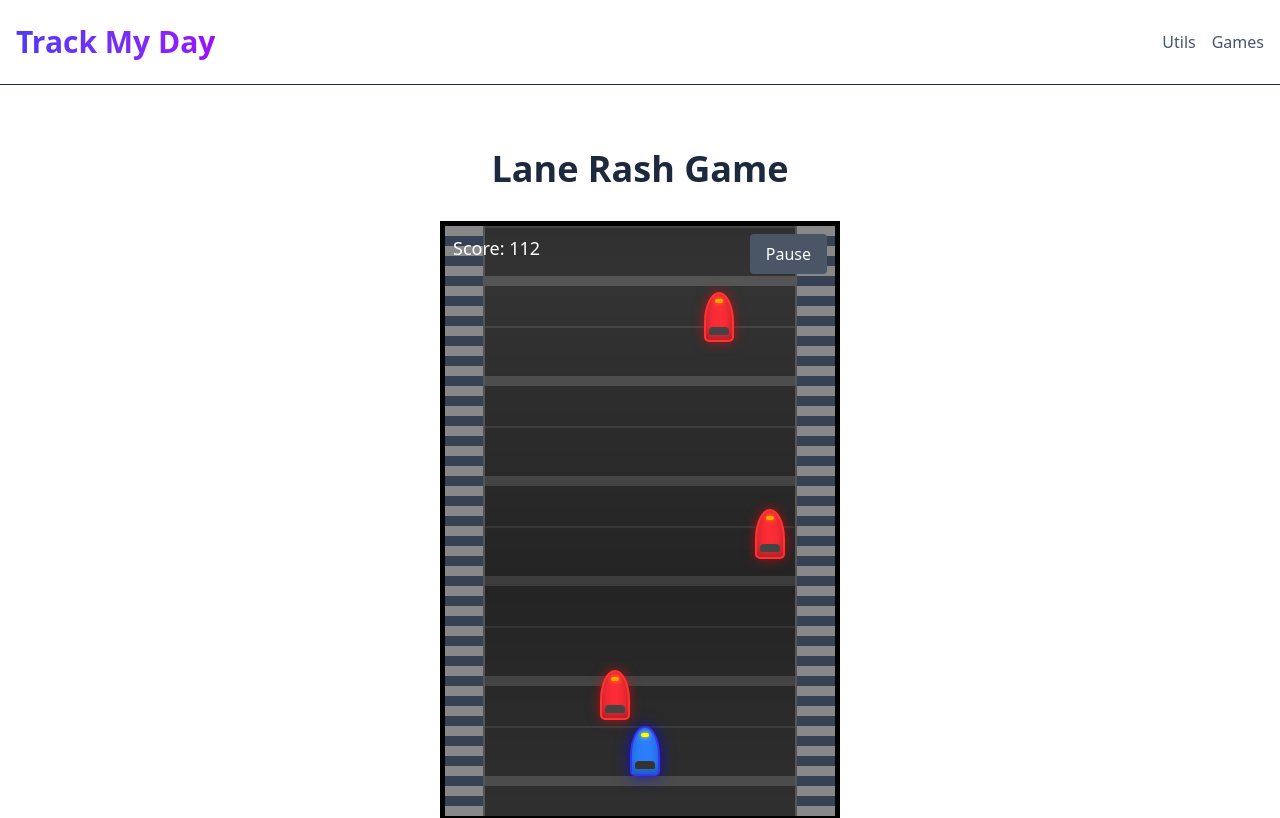
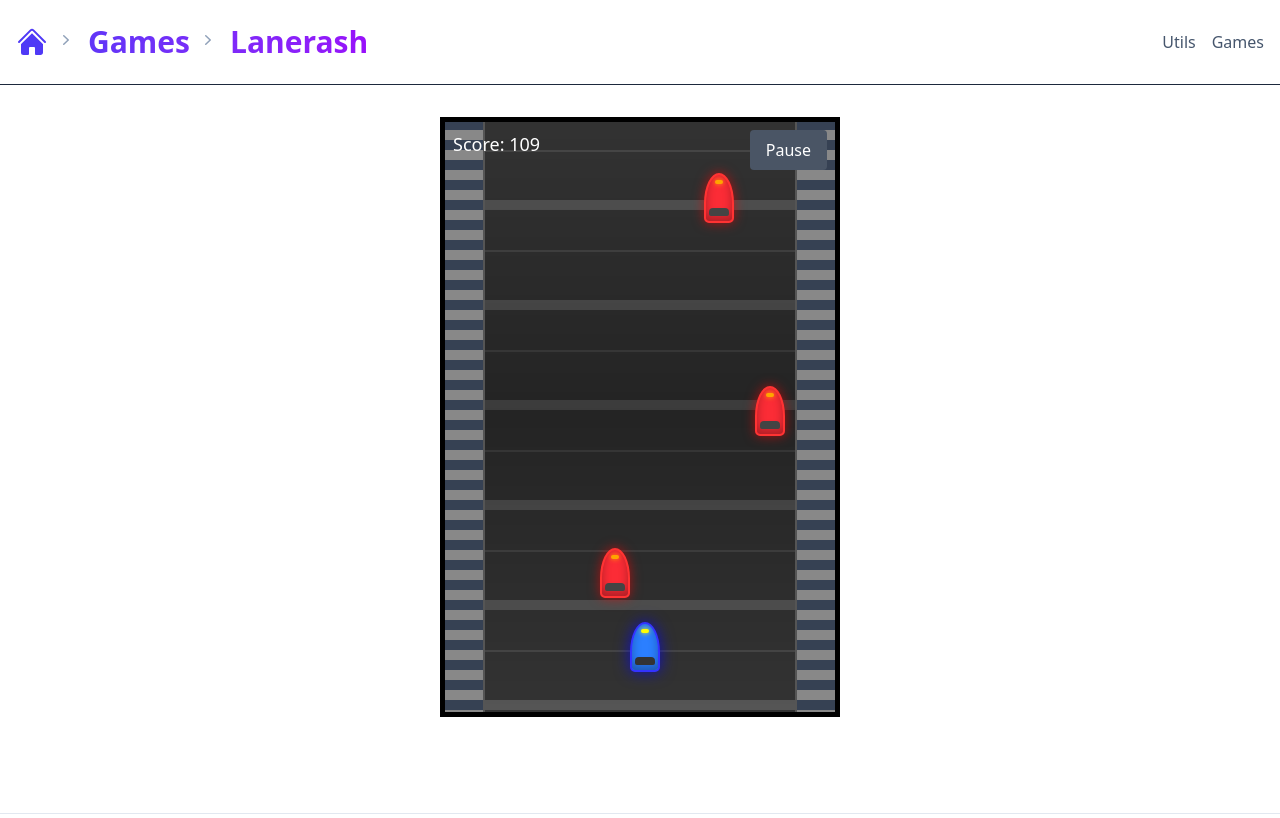
Before and after one commit to trackmyday/trackmyday.github.io, a Next.js app: page /games/lanerash in a window 1280 px wide. Shown: the top 818 px of the page. Built offline with nearby package versions, Linux system fonts and the light colour scheme.

Commit message:
breadcrumbs

```diff
--- a/app/components/Header.tsx
+++ b/app/components/Header.tsx
@@ -1,28 +1,68 @@
 'use client';
 import Link from 'next/link';
+import { usePathname } from 'next/navigation';
+import { HomeIcon, RightArrowIcon } from './icons';
 
 export const Header = () => {
+  const pathname = usePathname();
+  const pathSegments = pathname.split('/').filter((segment) => segment);
+
   return (
     <header className="container mx-auto px-4 py-6 border-b bg-transparent">
       <div className="flex items-center justify-between">
-        <Link href="/">
-          <h1 className="text-2xl md:text-3xl font-bold bg-gradient-to-r from-indigo-600 to-purple-600 dark:from-cyan-400 dark:to-pink-400 bg-clip-text text-transparent">
-            Track My Day
-          </h1>
-        </Link>
+        <h1 className="text-2xl md:text-3xl font-bold bg-gradient-to-r from-indigo-600 to-purple-600 dark:from-cyan-400 dark:to-pink-400 bg-clip-text text-transparent flex items-center">
+          <Link href="/">
+            <HomeIcon className="h-8 w-8 text-indigo-600 dark:text-cyan-400" />
+          </Link>
+          {pathSegments.map((segment, index) => {
+            const href = `/${pathSegments.slice(0, index + 1).join('/')}`;
+            const label = segment.charAt(0).toUpperCase() + segment.slice(1);
+            return (
+              <span key={href} className="flex items-center">
+                <RightArrowIcon className="h-6 w-6 mx-2 text-slate-400 dark:text-slate-500" />
+                <Link href={href}>{label}</Link>
+              </span>
+            );
+          })}
+        </h1>
         <div className="flex items-center gap-4">
           <nav className="flex items-center gap-4">
             <div className="relative group">
-              <span className="text-slate-600 dark:text-slate-300 cursor-pointer">Utils</span>
+              <span className="text-slate-600 dark:text-slate-300 cursor-pointer">
+                Utils
+              </span>
               <div className="absolute hidden group-hover:block bg-white dark:bg-slate-800 shadow-lg rounded-md mt-2 py-2 w-48">
-                <Link href="/utils/goals" className="block px-4 py-2 text-slate-600 dark:text-slate-300 hover:text-indigo-600 dark:hover:text-cyan-400">Goals</Link>
-                <Link href="/utils/whiteboard" className="block px-4 py-2 text-slate-600 dark:text-slate-300 hover:text-indigo-600 dark:hover:text-cyan-400">Whiteboard</Link>
+                <Link
+                  href="/utils/goals"
+                  className="block px-4 py-2 text-slate-600 dark:text-slate-300 hover:text-indigo-600 dark:hover:text-cyan-400"
+                >
+                  Goals
+                </Link>
+                <Link
+                  href="/utils/whiteboard"
+                  className="block px-4 py-2 text-slate-600 dark:text-slate-300 hover:text-indigo-600 dark:hover:text-cyan-400"
+                >
+                  Whiteboard
+                </Link>
               </div>
             </div>
             <div className="relative group">
-              <span className="text-slate-600 dark:text-slate-300 cursor-pointer">Games</span>
+              <span className="text-slate-600 dark:text-slate-300 cursor-pointer">
+                Games
+              </span>
               <div className="absolute hidden group-hover:block bg-white dark:bg-slate-800 shadow-lg rounded-md mt-2 py-2 w-48">
-                <Link href="/games/tetris" className="block px-4 py-2 text-slate-600 dark:text-slate-300 hover:text-indigo-600 dark:hover:text-cyan-400">Tetris</Link>
+                <Link
+                  href="/games/tetris"
+                  className="block px-4 py-2 text-slate-600 dark:text-slate-300 hover:text-indigo-600 dark:hover:text-cyan-400"
+                >
+                  Tetris
+                </Link>
+                <Link
+                  href="/games/lanerash"
+                  className="block px-4 py-2 text-slate-600 dark:text-slate-300 hover:text-indigo-600 dark:hover:text-cyan-400"
+                >
+                  Lane Rash
+                </Link>
               </div>
             </div>
           </nav>
--- /dev/null
+++ b/app/components/icons.tsx
@@ -0,0 +1,32 @@
+'use client';
+
+export const HomeIcon = (props: React.ComponentProps<'svg'>) => (
+  <svg
+    xmlns="http://www.w3.org/2000/svg"
+    viewBox="0 0 24 24"
+    fill="currentColor"
+    {...props}
+  >
+    <path
+      d="M11.47 3.84a.75.75 0 011.06 0l8.69 8.69a.75.75 0 101.06-1.06l-8.69-8.69a2.25 2.25 0 00-3.18 0l-8.69 8.69a.75.75 0 001.06 1.06l8.69-8.69z"
+    />
+    <path
+      d="M12 5.432l8.159 8.159c.03.03.06.058.091.086v6.198c0 1.035-.84 1.875-1.875 1.875H15a.75.75 0 01-.75-.75v-4.5a.75.75 0 00-.75-.75h-3a.75.75 0 00-.75.75V21a.75.75 0 01-.75.75H5.625a1.875 1.875 0 01-1.875-1.875v-6.198a2.29 2.29 0 00.091-.086L12 5.43z"
+    />
+  </svg>
+);
+
+export const RightArrowIcon = (props: React.ComponentProps<'svg'>) => (
+  <svg
+    xmlns="http://www.w3.org/2000/svg"
+    viewBox="0 0 24 24"
+    fill="currentColor"
+    {...props}
+  >
+    <path
+      fillRule="evenodd"
+      d="M7.21 14.77a.75.75 0 01.02-1.06L11.168 10 7.23 6.29a.75.75 0 111.04-1.08l4.5 4.25a.75.75 0 010 1.08l-4.5 4.25a.75.75 0 01-1.06-.02z"
+      clipRule="evenodd"
+    />
+  </svg>
+);
--- a/app/games/lanerash/LaneRashGame.tsx
+++ b/app/games/lanerash/LaneRashGame.tsx
@@ -291,7 +291,7 @@ const LaneRashGame: React.FC = () => {
           <p>Final Score: {score}</p>
           <button
             onClick={restartGame}
-            className="mt-4 px-6 py-2 bg-green-500 rounded text-xl"
+            className="mt-4 px-6 py-2 bg-green-500 rounded text-xl cursor-pointer"
           >
             Restart
           </button>
--- a/app/games/lanerash/page.tsx
+++ b/app/games/lanerash/page.tsx
@@ -3,8 +3,7 @@ import LaneRashGame from './LaneRashGame';
 
 const LaneRashGamePage = () => {
   return (
-    <div className="flex flex-col items-center justify-center min-h-screen py-2">
-      <h1 className="text-4xl font-bold mb-8">Lane Rash Game</h1>
+    <div className="flex flex-col items-center justify-center py-8">
       <LaneRashGame />
     </div>
   );
```
